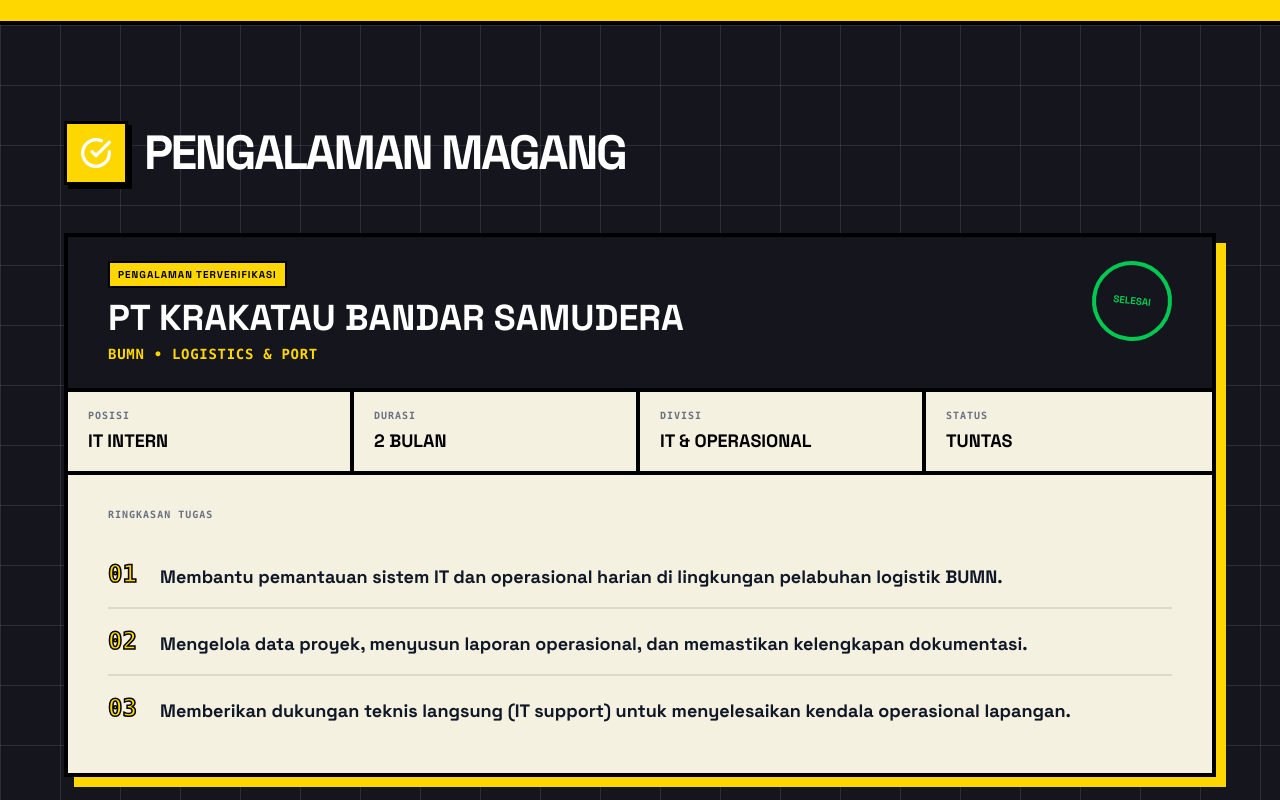
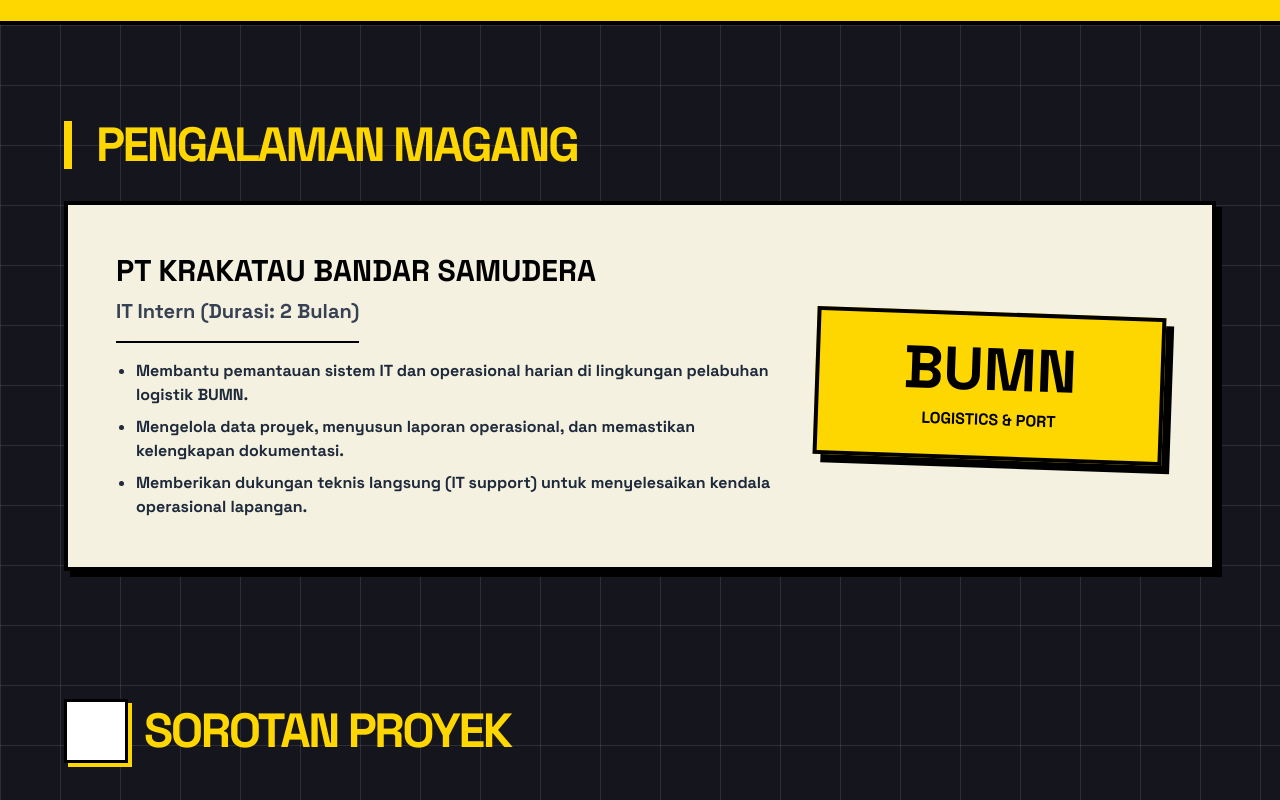
Before and after one commit to fiqrialdnsyh/portofolio-fiqri, a Next.js app: page / in a window 1280 px wide. Shown: the part 3320-4120 px from the top of the page. Built offline with nearby package versions, Linux system fonts and the light colour scheme.

Commit message:
Refactor Experience component for improved layout and clarity in internship section

```diff
--- a/components/Experience.tsx
+++ b/components/Experience.tsx
@@ -75,79 +75,40 @@
          {/* SESI MAGANG */}
         <div>
           <FadeIn>
-    <div className="flex items-center gap-4 mb-12">
-      <div className="w-16 h-16 bg-[#FFD700] neo-border flex items-center justify-center shadow-[4px_4px_0px_#000000]">
-        <svg xmlns="http://www.w3.org/2000/svg" width="32" height="32" viewBox="0 0 24 24" fill="none" stroke="currentColor" strokeWidth="2.5" strokeLinecap="round" strokeLinejoin="round"><path d="M22 11.08V12a10 10 0 1 1-5.93-9.14"></path><polyline points="22 4 12 14.01 9 11.01"></polyline></svg>
-      </div>
-      <h2 className="text-4xl md:text-5xl font-black text-white uppercase tracking-tighter">
-        {lang === 'id' ? 'Pengalaman Magang' : 'Internship'}
+            <h2 className="text-5xl font-black text-[#FFD700] uppercase tracking-tighter mb-8 border-l-8 border-[#FFD700] pl-6">
+              {lang === 'id' ? 'Pengalaman Magang' : 'Internship Experience'}
             </h2>
-    </div>
           </FadeIn>
 
           <FadeIn delay={200}>
-    <div className="w-full bg-[#F4F1E1] border-4 border-black shadow-[10px_10px_0px_#FFD700] relative">
-
-      {/* Header dokumen: judul + stempel */}
-      <div className="flex items-start justify-between border-b-4 border-black px-8 md:px-10 py-6 bg-[#15151e]">
-        <div>
-          <span className="inline-block bg-[#FFD700] text-black font-black text-[10px] uppercase tracking-widest px-2 py-1 border-2 border-black mb-3">
-            {lang === 'id' ? 'Pengalaman Terverifikasi' : 'Verified Experience'}
-          </span>
-          <h3 className="text-3xl md:text-4xl font-black uppercase leading-none text-white">
-            PT Krakatau Bandar Samudera
-          </h3>
-          <p className="text-[#FFD700] font-mono font-bold text-sm uppercase tracking-wider mt-2">
-            BUMN • Logistics & Port
+            <div className="bg-[#F4F1E1] border-4 border-black p-8 md:p-12 neo-shadow flex flex-col md:flex-row gap-8 items-center">
+              <div className="flex-1">
+                <h3 className="text-3xl font-black text-black uppercase mb-2">PT Krakatau Bandar Samudera</h3>
+                <p className="text-xl font-bold text-gray-700 mb-4 border-b-2 border-black pb-4 inline-block">
+                  {lang === 'id' ? 'IT Intern (Durasi: 2 Bulan)' : 'IT Intern (Duration: 2 Months)'}
                 </p>
-        </div>
-        <div className="hidden md:flex flex-col items-center justify-center border-4 border-green-500 text-green-500 rounded-full w-20 h-20 rotate-6 flex-shrink-0">
-          <span className="font-black text-[10px] uppercase leading-none text-center">
-            {lang === 'id' ? 'Selesai' : 'Done'}
-          </span>
-        </div>
+                <ul className="list-disc pl-5 font-bold text-gray-800 space-y-2">
+                  <li>
+                    {lang === 'id'
+                      ? 'Membantu pemantauan sistem IT dan operasional harian di lingkungan pelabuhan logistik BUMN.'
+                      : 'Assisted in monitoring IT systems and daily operations within a state-owned logistics port environment.'}
+                  </li>
+                  <li>
+                    {lang === 'id'
+                      ? 'Mengelola data proyek, menyusun laporan operasional, dan memastikan kelengkapan dokumentasi.'
+                      : 'Managed project data, compiled operational reports, and ensured documentation completeness.'}
+                  </li>
+                  <li>
+                    {lang === 'id'
+                      ? 'Memberikan dukungan teknis langsung (IT support) untuk menyelesaikan kendala operasional lapangan.'
+                      : 'Provided direct technical support (IT support) to resolve field operational issues.'}
+                  </li>
+                </ul>
               </div>
 
-      {/* Baris data seperti formulir HR */}
-      <div className="grid grid-cols-2 md:grid-cols-4 border-b-4 border-black divide-x-4 divide-black">
-        {[
-          { label: lang === 'id' ? 'Posisi' : 'Position', value: 'IT Intern' },
-          { label: lang === 'id' ? 'Durasi' : 'Duration', value: lang === 'id' ? '2 Bulan' : '2 Months' },
-          { label: lang === 'id' ? 'Divisi' : 'Division', value: lang === 'id' ? 'IT & Operasional' : 'IT & Operations' },
-          { label: lang === 'id' ? 'Status' : 'Status', value: lang === 'id' ? 'Tuntas' : 'Complete' },
-        ].map((field, i) => (
-          <div key={i} className="px-5 py-4">
-            <p className="font-mono text-[10px] font-black uppercase tracking-widest text-gray-500 mb-1">
-              {field.label}
-            </p>
-            <p className="font-black text-base md:text-lg uppercase text-black">
-              {field.value}
-            </p>
-          </div>
-        ))}
-      </div>
-
-      {/* Daftar tugas bernomor */}
-      <div className="px-8 md:px-10 py-8">
-        <p className="font-mono text-[10px] font-black uppercase tracking-widest text-gray-500 mb-5">
-          {lang === 'id' ? 'Ringkasan Tugas' : 'Task Summary'}
-        </p>
-        <ol className="divide-y-2 divide-black/10">
-          {[
-            { id: 'Membantu pemantauan sistem IT dan operasional harian di lingkungan pelabuhan logistik BUMN.', en: 'Assisted in monitoring IT systems and daily operations within a state-owned logistics port environment.' },
-            { id: 'Mengelola data proyek, menyusun laporan operasional, dan memastikan kelengkapan dokumentasi.', en: 'Managed project data, compiled operational reports, and ensured documentation completeness.' },
-            { id: 'Memberikan dukungan teknis langsung (IT support) untuk menyelesaikan kendala operasional lapangan.', en: 'Provided direct technical support (IT support) to resolve field operational issues.' }
-          ].map((point, i) => (
-            <li key={i} className="flex items-start gap-5 py-4">
-              <span className="font-mono font-black text-2xl text-[#FFD700] [-webkit-text-stroke:1.5px_black] flex-shrink-0 w-8">
-                {String(i + 1).padStart(2, '0')}
-              </span>
-              <p className="font-bold text-gray-900 text-base md:text-lg leading-relaxed pt-1">
-                {lang === 'id' ? point.id : point.en}
-              </p>
-            </li>
-          ))}
-        </ol>
+              <div className="w-full md:w-1/3 bg-[#FFD700] border-4 border-black p-6 text-center transform rotate-2 shadow-[8px_8px_0px_#000000]">
+                <span className="font-black text-6xl text-black">BUMN</span>
+                <p className="font-bold text-black uppercase mt-2">Logistics & Port</p>
               </div>
             </div>
           </FadeIn>
```
Lines whose indentation alone changed are shown as unchanged.
